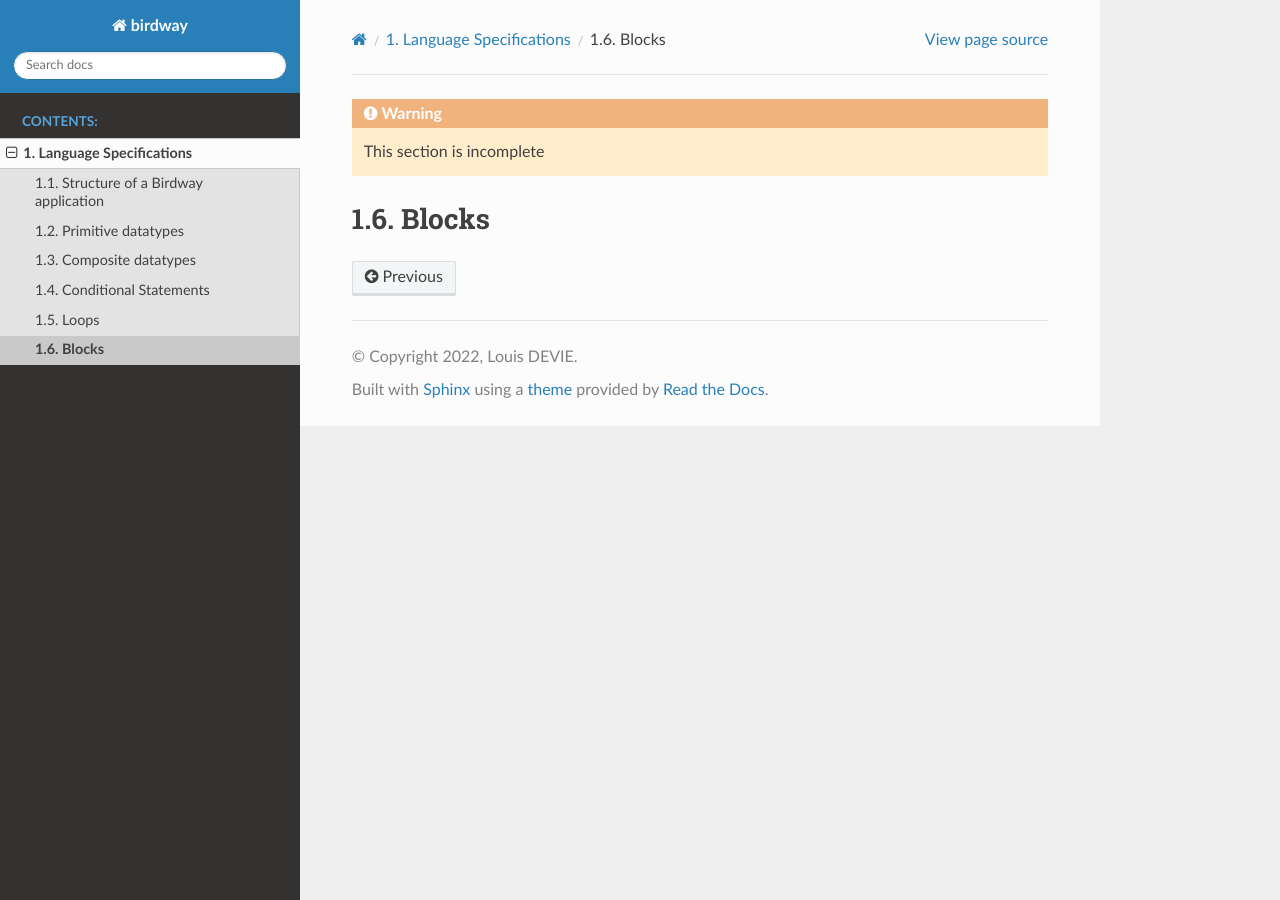
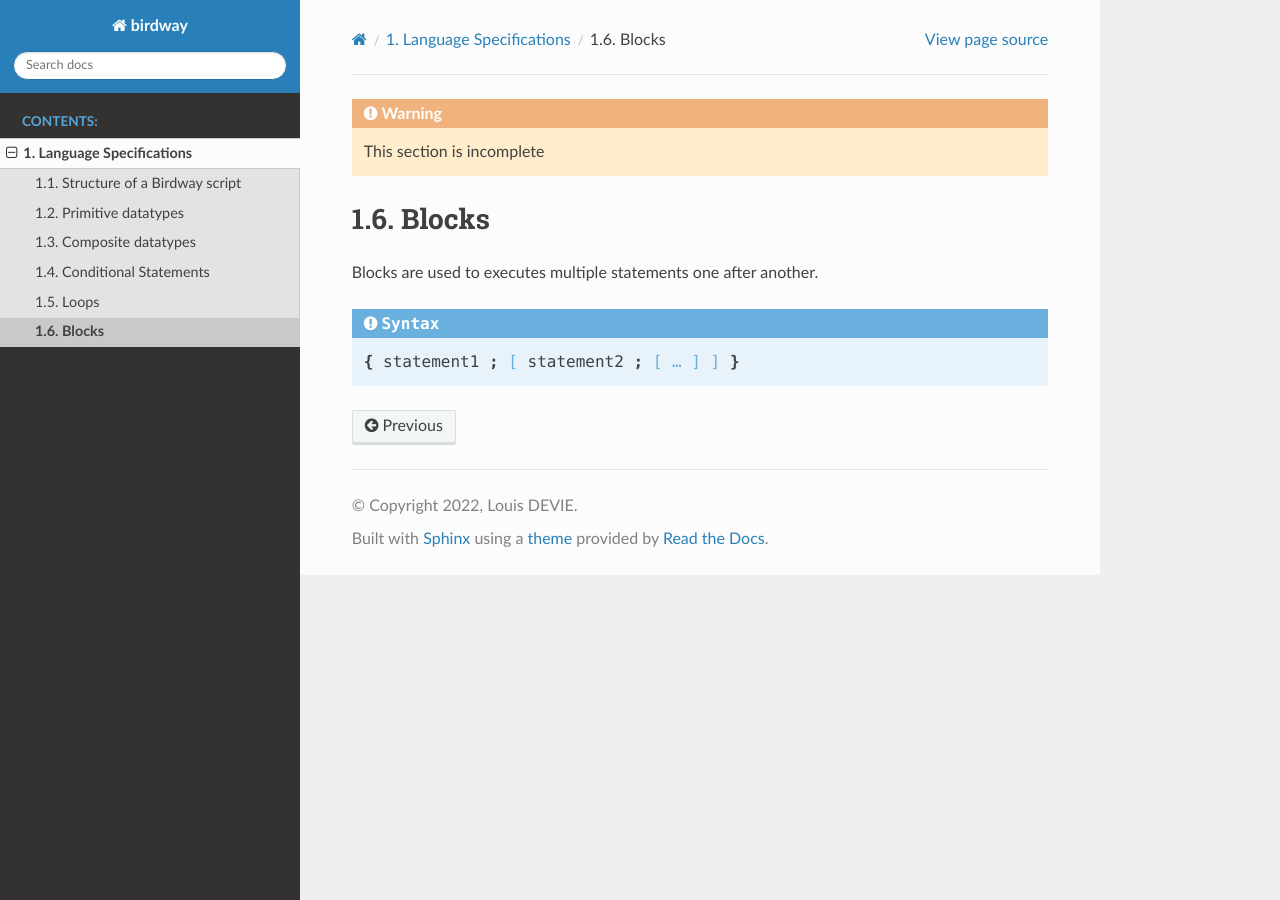
Before and after one commit to louisdevie/birdway, a Sphinx documentation site: the page built from docs/source/specs/block.rst, in a window 1280 px wide. Built offline with Sphinx 7.4.7 and the Read the Docs theme 2.0.0, drawn with Linux system fonts in a browser that asks for light colours.

Commit message:
documentation

```diff
--- a/docs/source/specs/block.rst
+++ b/docs/source/specs/block.rst
@@ -3,3 +3,8 @@
 
 Blocks
 ======
+
+Blocks are used to executes multiple statements one after another.
+
+.. syntax::
+   **{** statement1 **;** *[* statement2 **;** *[ ... ]* *]* **}**
--- a/docs/source/specs/composites.rst
+++ b/docs/source/specs/composites.rst
@@ -12,9 +12,9 @@
 Represents a type that may be uninitialised.
 A nullable type ``T?`` can be either a value of type ``T`` or ``null``.
 Everything that can be done with ``T`` can be done with ``T?``,
-except that an error will occur if it is null.
+except that an error will occur if it is ``null``.
 (Example: if ``a`` has type ``int?``, then ``a + 5`` is valid and will compile,
-but an error will be thrown at runtime if ``a`` happens to be null.)
+but an error will be thrown at runtime if ``a`` happens to be ``null``.)
 
 
 .. _table:
@@ -39,7 +39,7 @@
 In a dictionary, the values are indexed manully by any type.
 Dictionaries can be created literally using the syntax ``[key1: a, key2: b, key3: c]``.
 
-Dictionary types are represented as ``[U: T]``
+Dictionary types are represented as ``[U:T]``
 where T is the type of the values and U the type of the keys.
 
 
```
Also changed, not shown: docs/source/specs/structure.rst (+39 -2 lines).
